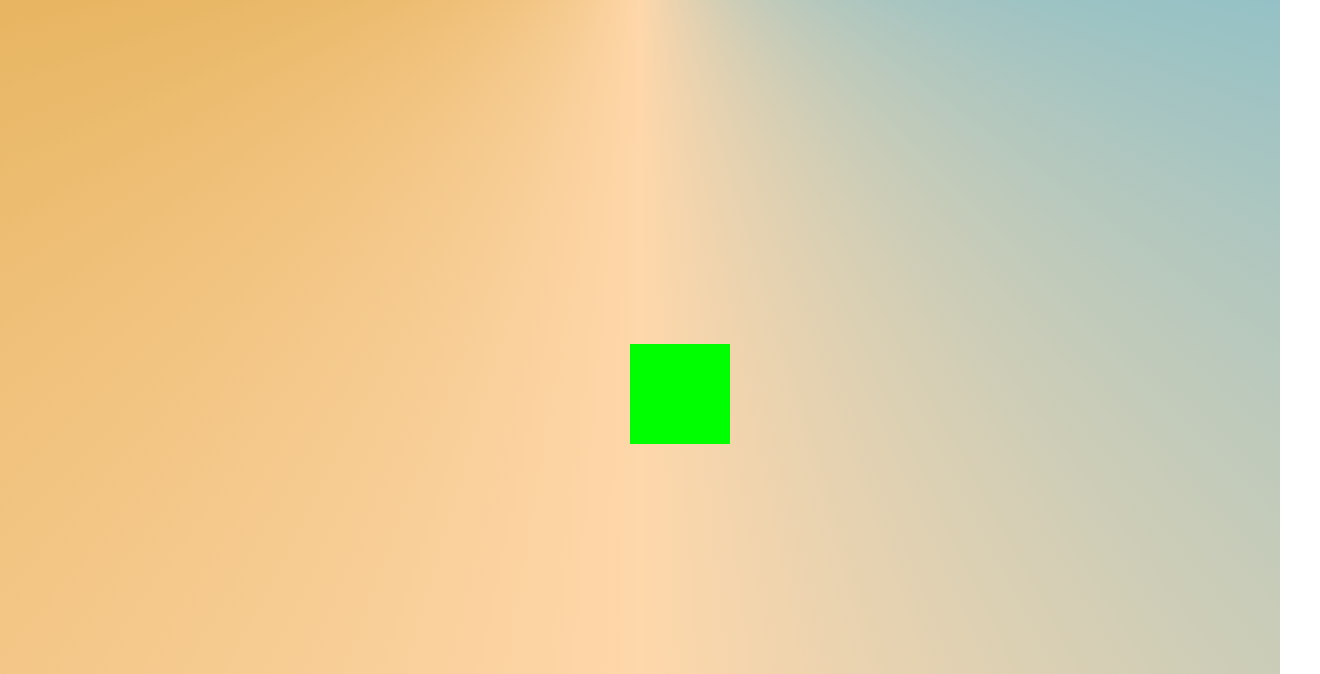
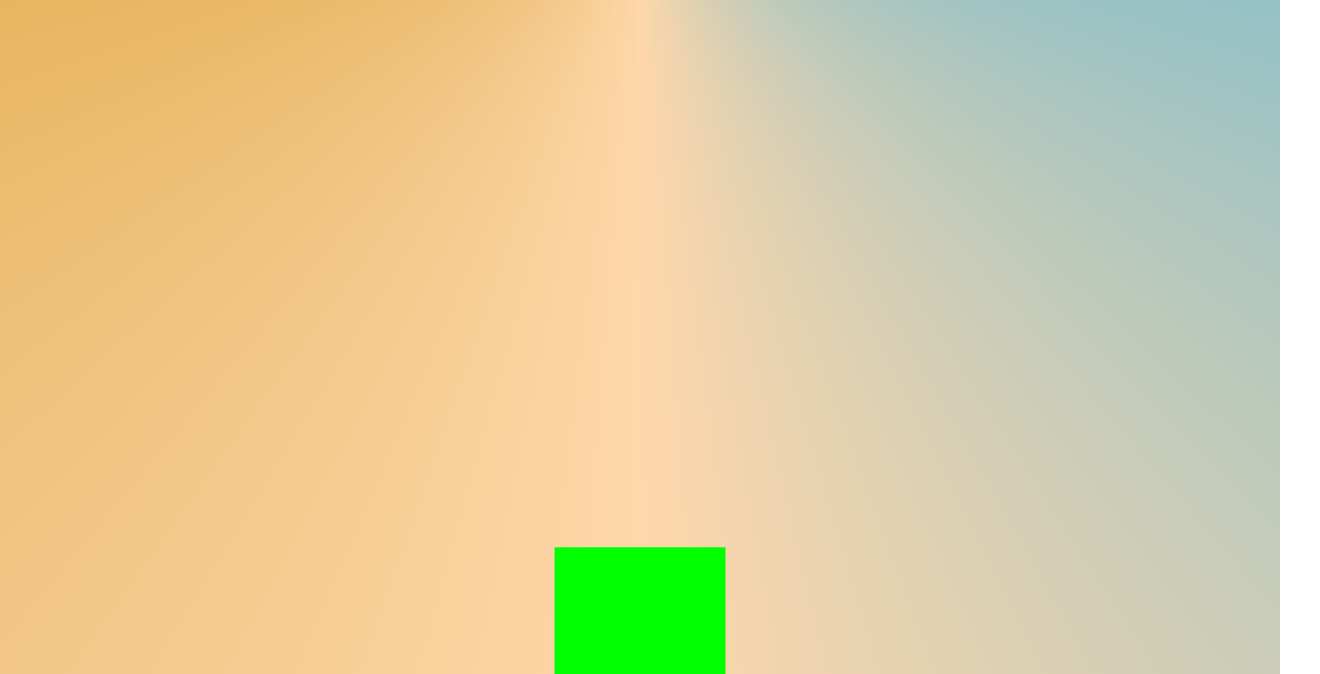
Before and after one commit to estubmo/learning-threejs, an Astro site: page / in a window 1280 px wide. Shown: the part 126-800 px from the top of the page, 1320 px wide, since content can reach past the window. Built offline with nearby package versions, Linux system fonts and the light colour scheme; Astro itself is replaced by a stand-in of ours.

Commit message:
feat: scale according to container

```diff
--- a/src/pages/index.astro
+++ b/src/pages/index.astro
@@ -1,15 +1,19 @@
 ---
 import Layout from "../layouts/Layout.astro";
-import Card from "../components/Card.astro";
-import * as THREE from "three";
 ---
 
-<Layout title="Welcome to Astro.">
+<Layout title="Learning Three.JS">
   <main
-    class="bg-[conic-gradient(at_top,_var(--tw-gradient-stops))] from-sky-500 via-orange-200 to-yellow-600 min-h-screen w-full flex flex-col py-20 px-10"
+    class="bg-[conic-gradient(at_top,_var(--tw-gradient-stops))] from-sky-500 via-orange-200 to-yellow-600 min-h-screen flex justify-center"
   >
-    <h1 class="font-thin text-4xl w-full text-center">Hello World!</h1>
-    <div id="canvas-container"></div>
+    <div class="w-full flex flex-col py-20 px-10 space-y-10 container">
+      <h1 class="font-thin text-4xl w-full text-center">Hello World!</h1>
+      <div
+        id="canvas-container"
+        class="w-full aspect-square flex justify-center"
+      >
+      </div>
+    </div>
   </main>
 </Layout>
 
--- a/src/scripts/entry.ts
+++ b/src/scripts/entry.ts
@@ -1,19 +1,18 @@
 import * as THREE from 'three';
 
+const canvas = document.querySelector<HTMLDivElement>("#canvas-container")!;
 // camera
-const camera = new THREE.OrthographicCamera(window.innerWidth / - 2, window.innerWidth / 2, window.innerHeight / 2, window.innerHeight / - 2, -100000, 100000);
-camera.position.set(0, 0, 1000);
-camera.quaternion.setFromEuler(new THREE.Euler(0, 0, 0));
+const camera = new THREE.PerspectiveCamera(75, canvas.getBoundingClientRect().width / canvas.getBoundingClientRect().height);
+camera.position.set(0, 0, 500);
 
 // renderer
 const renderer = new THREE.WebGLRenderer({ antialias: true });
-renderer.setSize(window.innerWidth, window.innerHeight);
+renderer.setSize(canvas.getBoundingClientRect().width - 20, canvas.getBoundingClientRect().height);
 renderer.setAnimationLoop(animate);
 renderer.setClearAlpha(0);
 
 
 // canvas
-const canvas = document.querySelector<HTMLDivElement>("#canvas-container")!;
 canvas.appendChild(renderer.domElement);
 
 // scene settings
@@ -26,7 +25,7 @@
 window.addEventListener('resize', onWindowResize);
 function onWindowResize() {
     camera.updateProjectionMatrix();
-    renderer.setSize(window.innerWidth, window.innerHeight);
+    renderer.setSize(canvas.getBoundingClientRect().width, canvas.getBoundingClientRect().height);
 }
 
 function animate() {
```
